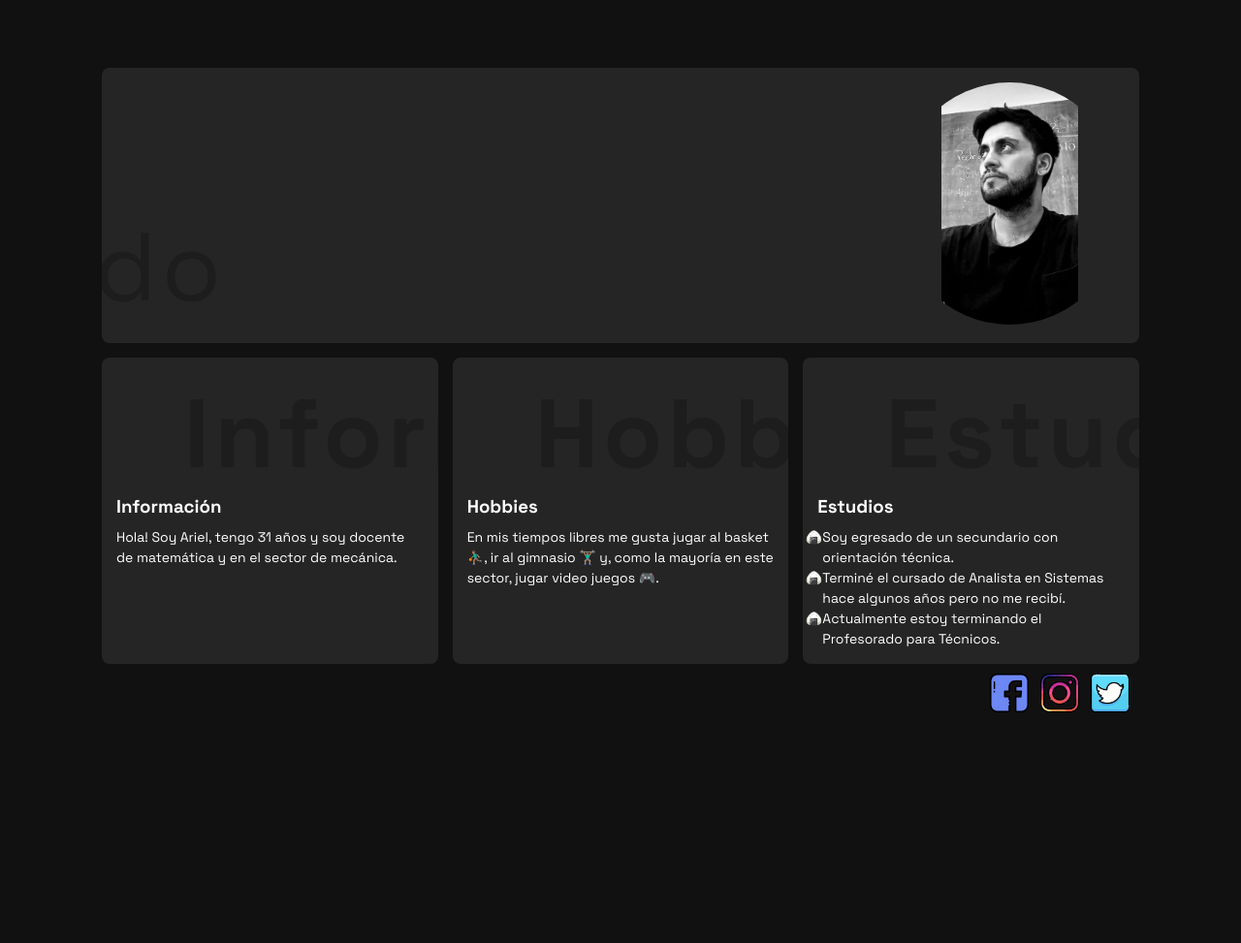
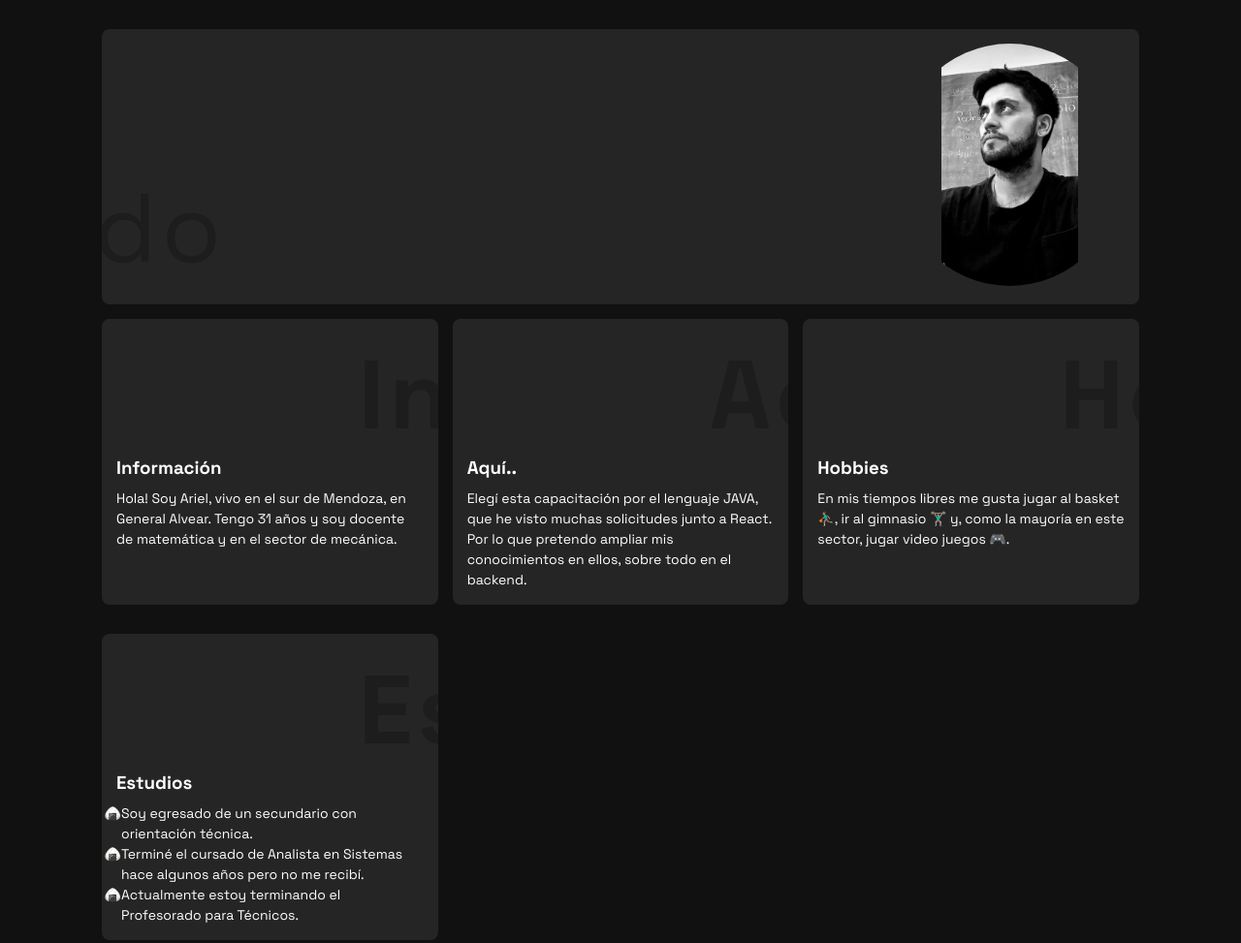
Before and after one commit to ariel2319/presentacion, a plain HTML site: page index.html in a window 1280 px wide. Shown: the top 973 px of the page at 97% size. Before the commit the page ends 800 px from the top, so only its background shows below. Drawn offline with Linux system fonts and the light colour scheme.

Commit message:
feat card4

```diff
--- a/index.html
+++ b/index.html
@@ -30,9 +30,17 @@
         <h2 class="card-title-large">Información</h2>
         <h3 class="card-title-small">Información</h3>
         <p class="card-description">
-          Hola! Soy Ariel, tengo 31 años y soy docente de matemática y en el sector de mecánica.
+          Hola! Soy Ariel, vivo en el sur de Mendoza, en General Alvear. Tengo 31 años y soy docente de matemática y en el sector de mecánica.
         </p>
       </div>
+      <div class="card info">
+        <h2 class="card-title-large">Aquí..</h2>
+        <h3 class="card-title-small">Aquí..</h3>
+        <p class="card-description">
+          Elegí esta capacitación por el lenguaje JAVA, que he visto muchas solicitudes junto a React. Por lo que pretendo ampliar mis conocimientos en ellos, sobre todo en el backend.
+        </p>
+      </div>
+
       <div class="card hobbies">
         <h2 class="card-title-large">Hobbies</h2>
         <h3 class="card-title-small">Hobbies</h3>
--- a/style/style.css
+++ b/style/style.css
@@ -44,7 +44,7 @@ li {
 
 .cards {
 	display: grid;
-	grid-template-columns: repeat(auto-fit, minmax(20rem, 1fr));
+	grid-template-columns: repeat(auto-fit, minmax(30rem, 1fr));
 	grid-gap: 1.5rem;
 }
 
@@ -83,7 +83,7 @@ li {
 	letter-spacing: 0.5rem;
 	color: #1d1d1d;
 	user-select: none;
-	transform: translateX(7rem);
+	transform: translateX(25rem);
 	transition: transform 2.5s;
 }
 
@@ -110,7 +110,7 @@ li {
 }
 
 .card:hover .card-title-large {
-	transform: translateX(-115%);
+	transform: translateX(-80%);
 	color: #fff;
 }
 
```
